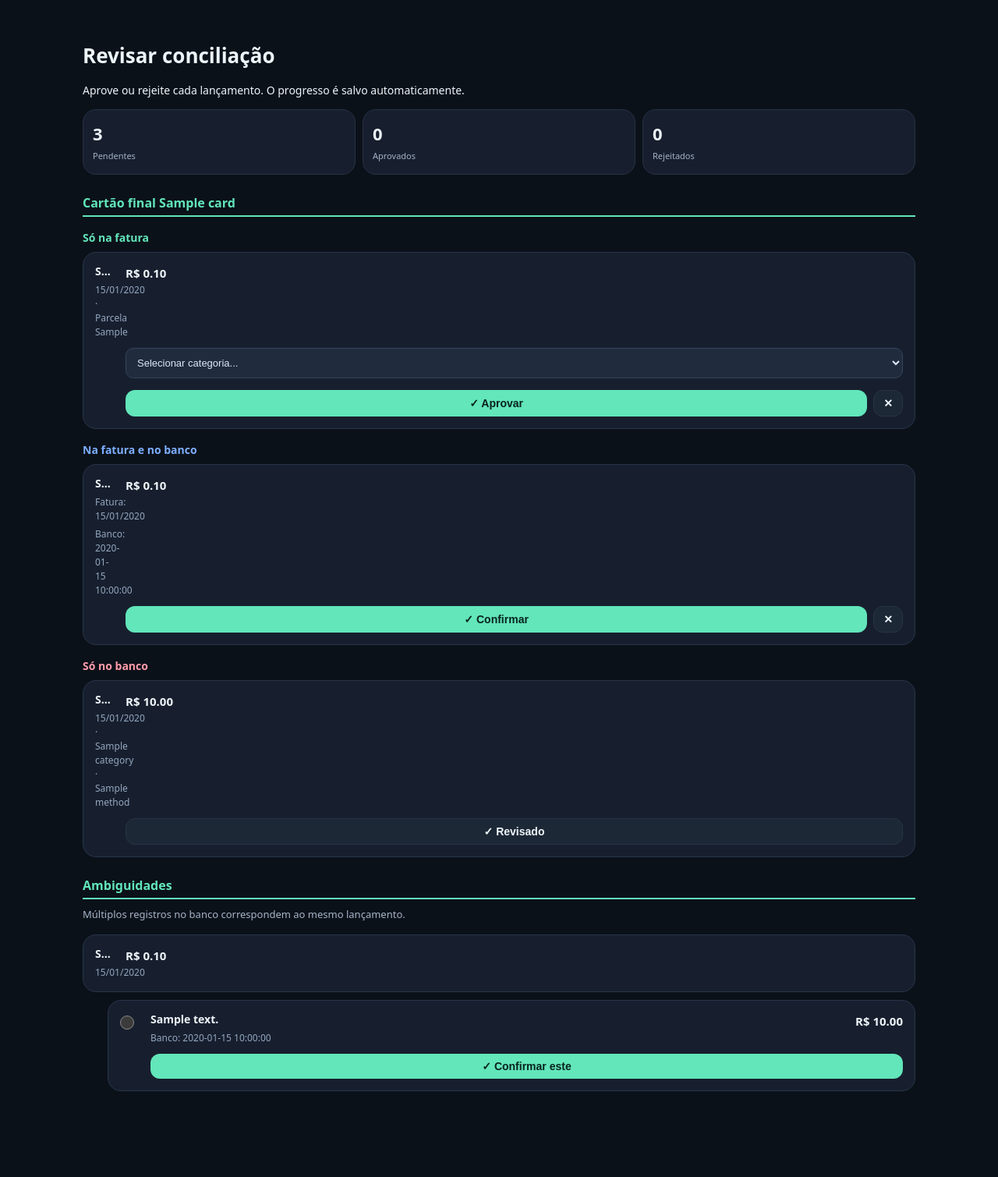
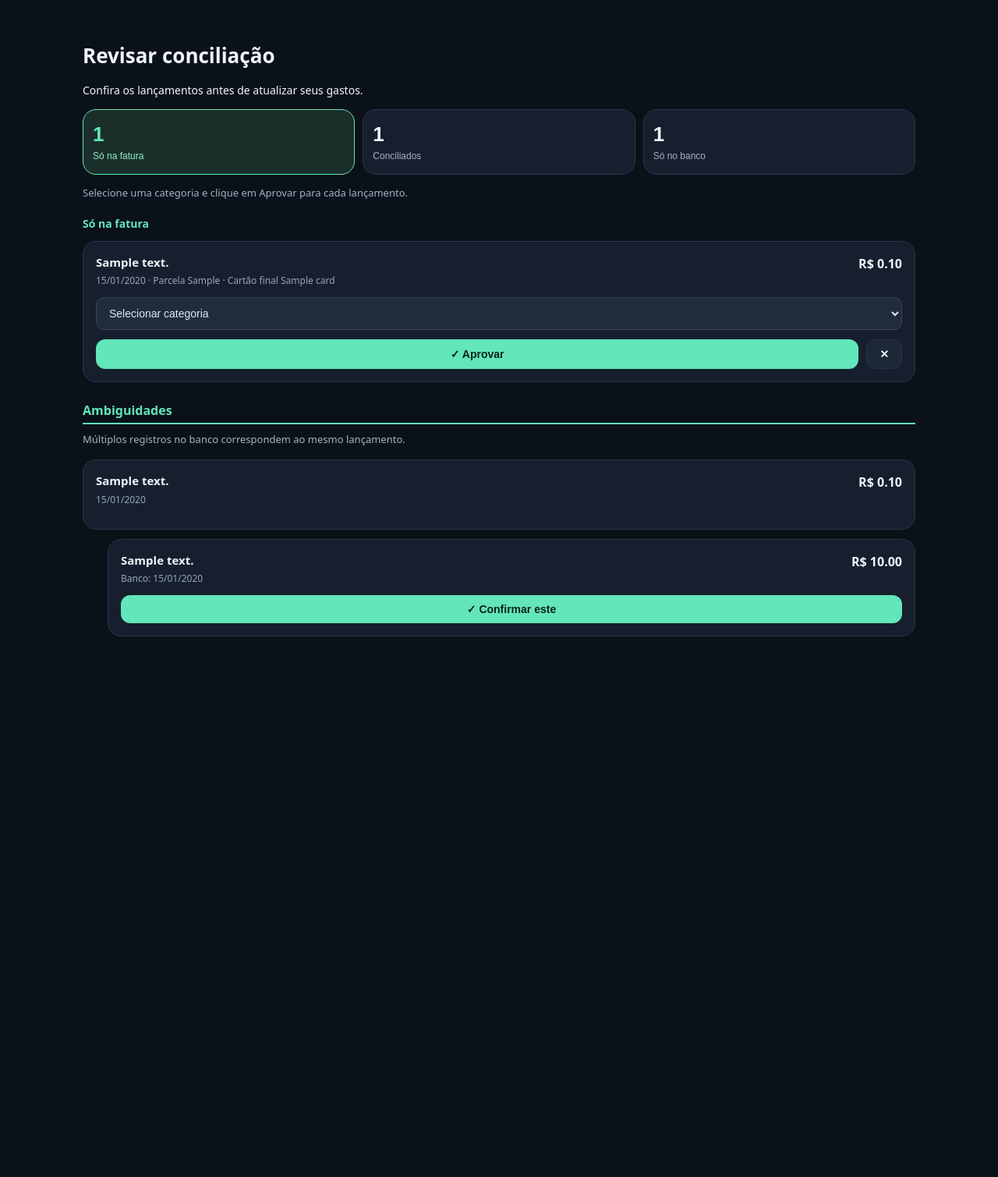
Before and after one commit to hscleandro/financas-ia, a FastAPI app: template web/templates/review_statement.html in a window 1280 px wide. Shown: the whole page at 78% size. After the commit the page ends 816 px from the top, so only its background shows below. Run offline with FastAPI, Linux system fonts and the light colour scheme; the template is opened without the code that fills it: most values are stand-ins (such as "Sample title", 1, 10 or a date in 2020); parts of the project's set-up code (start-up, migrations or seed data) failed here and were passed over.

Commit message:
feat(web): novo layout da tela de revisão com cards filtráveis
- Subtítulo atualizado para 'Confira os lançamentos antes de atualizar seus gastos.'
- Cards clicáveis: Só na fatura / Conciliados / Só no banco
- Card selecionado com destaque visual (borda/fundo mint)
- Seções filtráveis via JavaScript
- Remove pills de filtro
- Mantém aprovação individual com botão Aprovar e ✕ Rejeitar
- Select de categoria com autopreenchimento via histórico/IA
- Contadores atualizados ao aprovar/rejeitar
- Transações agregadas por tipo, sem separação por cartão na lista
- Adiciona testes de estrutura dos cards de resumo
- 81/81 testes passando

```diff
--- a/web/templates/base.html
+++ b/web/templates/base.html
@@ -219,6 +219,74 @@
             font-size: 11px;
         }
 
+        .summary-cards {
+            display: grid;
+            grid-template-columns: repeat(3, 1fr);
+            gap: 10px;
+            margin-bottom: 14px;
+        }
+
+        .summary-card {
+            background: #171f2e;
+            border: 1px solid #28354a;
+            border-radius: 17px;
+            padding: 16px 12px;
+            text-align: left;
+            cursor: pointer;
+            transition: all 0.2s;
+            color: var(--txt);
+        }
+
+        .summary-card strong {
+            display: block;
+            font-size: 26px;
+            font-weight: 800;
+            margin-bottom: 4px;
+        }
+
+        .summary-card span {
+            font-size: 12px;
+            color: #a3b1c6;
+        }
+
+        .summary-card:hover {
+            background: #1e2738;
+            border-color: #3a4b63;
+        }
+
+        .summary-card.active {
+            background: #1b2f2a;
+            border-color: var(--mint);
+        }
+
+        .summary-card.active strong {
+            color: var(--mint);
+        }
+
+        .summary-card.active span {
+            color: #8ef0c9;
+        }
+
+        .section-hint {
+            color: #a3b1c6;
+            font-size: 13px;
+            margin: 0 0 18px;
+        }
+
+        .section-panel {
+            display: none;
+        }
+
+        .section-panel.active {
+            display: block;
+        }
+
+        .section-heading {
+            font-size: 14px;
+            font-weight: 700;
+            margin: 0 0 12px;
+        }
+
         .tabs {
             display: flex;
             gap: 8px;
@@ -245,16 +313,42 @@
         }
 
         .expense {
-            display: grid;
-            grid-template-columns: 28px minmax(0, 1fr) auto;
-            gap: 11px;
-            align-items: start;
             background: #171f2e;
             border: 1px solid #28354a;
             border-radius: 17px;
-            padding: 15px;
-            margin-bottom: 10px;
+            padding: 16px;
+            margin-bottom: 12px;
             overflow: hidden;
+        }
+
+        .expense-main {
+            display: flex;
+            justify-content: space-between;
+            align-items: flex-start;
+            gap: 12px;
+            margin-bottom: 12px;
+        }
+
+        .expense-info {
+            min-width: 0;
+            flex: 1;
+        }
+
+        .expense-actions {
+            display: flex;
+            gap: 10px;
+            margin-top: 12px;
+        }
+
+        .expense-actions .btn {
+            flex: 1;
+            padding: 10px 14px;
+            font-size: 14px;
+        }
+
+        .expense-actions .btn-reject {
+            flex: 0 0 auto;
+            padding: 10px 16px;
         }
 
         .expense input[type=checkbox] {
@@ -273,7 +367,7 @@
 
         .name {
             font-weight: 700;
-            font-size: 14px;
+            font-size: 15px;
             line-height: 1.35;
             overflow-wrap: break-word;
             word-break: break-word;
@@ -291,19 +385,19 @@
 
         .amount {
             font-weight: 800;
-            font-size: 15px;
+            font-size: 16px;
             white-space: nowrap;
+            color: var(--txt);
         }
 
         .category-select {
-            grid-column: 2/4;
             width: 100%;
             border: 1px solid #34445b;
             border-radius: 10px;
             background: #202c3e;
             color: #dce7f6;
-            padding: 10px;
-            font-size: 13px;
+            padding: 11px 12px;
+            font-size: 14px;
         }
 
         .section-info {
--- a/web/templates/review_statement.html
+++ b/web/templates/review_statement.html
@@ -3,8 +3,23 @@
 {% block title %}Revisar conciliação - Finanças IA{% endblock %}
 
 {% block content %}
+{% set all_statement = [] %}
+{% set all_matched = [] %}
+{% set all_database = [] %}
+{% for card, section in sections.items() %}
+    {% for tx in section.only_on_statement %}
+        {% set _ = all_statement.append((card, tx)) %}
+    {% endfor %}
+    {% for pair in section.matched %}
+        {% set _ = all_matched.append((card, pair)) %}
+    {% endfor %}
+    {% for exp in section.only_on_database %}
+        {% set _ = all_database.append((card, exp)) %}
+    {% endfor %}
+{% endfor %}
+
 <h1>Revisar conciliação</h1>
-<p class="sub">Aprove ou rejeite cada lançamento. O progresso é salvo automaticamente.</p>
+<p class="sub">Confira os lançamentos antes de atualizar seus gastos.</p>
 
 {% if warnings %}
 {% for w in warnings %}
@@ -12,108 +27,129 @@
 {% endfor %}
 {% endif %}
 
-<div class="stats">
-    {% set pending_total = namespace(value=0) %}
-    {% for card, section in sections.items() %}
-        {% set pending_total.value = pending_total.value + section.only_on_statement|length + section.matched|length + section.only_on_database|length %}
-    {% endfor %}
-    <div class="stat">
-        <strong id="pending-count">{{ pending_total.value }}</strong>
-        <small>Pendentes</small>
-    </div>
-    <div class="stat">
-        <strong id="approved-count">0</strong>
-        <small>Aprovados</small>
-    </div>
-    <div class="stat">
-        <strong id="rejected-count">0</strong>
-        <small>Rejeitados</small>
-    </div>
+<div class="summary-cards">
+    <button type="button" class="summary-card active" data-section="statement">
+        <strong id="count-statement">{{ all_statement|length }}</strong>
+        <span>Só na fatura</span>
+    </button>
+    <button type="button" class="summary-card" data-section="matched">
+        <strong id="count-matched">{{ all_matched|length }}</strong>
+        <span>Conciliados</span>
+    </button>
+    <button type="button" class="summary-card" data-section="database">
+        <strong id="count-database">{{ all_database|length }}</strong>
+        <span>Só no banco</span>
+    </button>
 </div>
 
-{% for card, section in sections.items() %}
-<h3 class="section-title">Cartão final {{ card }}</h3>
+<p class="section-hint">Selecione uma categoria e clique em Aprovar para cada lançamento.</p>
 
-<h4 style="color:var(--mint);font-size:14px;margin:1rem 0 0.5rem;">Só na fatura</h4>
-{% for tx in section.only_on_statement %}
+<div id="panel-statement" class="section-panel active">
+    <h4 class="section-heading" style="color:var(--mint);">Só na fatura</h4>
+    {% if all_statement %}
+        {% for card, tx in all_statement %}
         <div class="expense" data-tx-id="{{ tx.id }}" data-type="insert">
-    <div style="min-width:0;">
+            <div class="expense-main">
+                <div class="expense-info">
                     <div class="name" title="{{ tx.description }}">{{ tx.description }}</div>
                     <div class="date">{{ tx.transaction_date.strftime('%d/%m/%Y') }}
                         {% if tx.installment_info %}· Parcela {{ tx.installment_info }}{% endif %}
+                        {% if card and card != 'não identificado' %}· Cartão final {{ card }}{% endif %}
                     </div>
                 </div>
                 <div class="amount">R$ {{ "%.2f"|format(tx.amount_cents / 100) }}</div>
+            </div>
             <select class="category-select" data-tx-id="{{ tx.id }}">
-        <option value="">Selecionar categoria...</option>
+                <option value="">Selecionar categoria</option>
                 {% for cat in categories %}
                 <option value="{{ cat }}" {% if tx.selected_category == cat %}selected{% endif %}>{{ cat }}</option>
                 {% endfor %}
             </select>
-    <div style="grid-column:2/4;display:flex;gap:8px;margin-top:4px;">
-        <button type="button" class="btn btn-primary btn-approve" data-tx-id="{{ tx.id }}" data-type="insert" style="flex:1;padding:8px;">✓ Aprovar</button>
-        <button type="button" class="btn btn-secondary btn-reject" data-tx-id="{{ tx.id }}" style="padding:8px 12px;">✕</button>
+            <div class="expense-actions">
+                <button type="button" class="btn btn-primary btn-approve" data-tx-id="{{ tx.id }}" data-type="insert">✓ Aprovar</button>
+                <button type="button" class="btn btn-secondary btn-reject" data-tx-id="{{ tx.id }}">✕</button>
             </div>
         </div>
+        {% endfor %}
     {% else %}
         <p class="section-info">Nenhum lançamento novo.</p>
-{% endfor %}
+    {% endif %}
+</div>
 
-<h4 style="color:var(--blue);font-size:14px;margin:1rem 0 0.5rem;">Na fatura e no banco</h4>
-{% for pair in section.matched %}
+<div id="panel-matched" class="section-panel">
+    <h4 class="section-heading" style="color:var(--blue);">Conciliados</h4>
+    {% if all_matched %}
+        {% for card, pair in all_matched %}
         <div class="expense" data-tx-id="{{ pair.statement_tx.id }}" data-type="match" data-expense-id="{{ pair.expense.id }}">
-    <div>
-        <div class="name">{{ pair.statement_tx.description }}</div>
-        <div class="date">Fatura: {{ pair.statement_tx.transaction_date.strftime('%d/%m/%Y') }}</div>
-        <div class="date" style="color:#94a7c0;">Banco: {{ pair.expense.expense_date }}</div>
+            <div class="expense-main">
+                <div class="expense-info">
+                    <div class="name" title="{{ pair.statement_tx.description }}">{{ pair.statement_tx.description }}</div>
+                    <div class="date">Fatura: {{ pair.statement_tx.transaction_date.strftime('%d/%m/%Y') }} · Banco: {{ pair.expense.expense_date.strftime('%d/%m/%Y') }}
+                        {% if card and card != 'não identificado' %}· Cartão final {{ card }}{% endif %}
+                    </div>
                 </div>
                 <div class="amount">R$ {{ "%.2f"|format(pair.statement_tx.amount_cents / 100) }}</div>
-    <div style="grid-column:2/4;display:flex;gap:8px;">
-        <button type="button" class="btn btn-primary btn-approve" data-tx-id="{{ pair.statement_tx.id }}" data-type="match" data-expense-id="{{ pair.expense.id }}" style="flex:1;padding:8px;">✓ Confirmar</button>
-        <button type="button" class="btn btn-secondary btn-reject" data-tx-id="{{ pair.statement_tx.id }}" style="padding:8px 12px;">✕</button>
+            </div>
+            <div class="expense-actions">
+                <button type="button" class="btn btn-primary btn-approve" data-tx-id="{{ pair.statement_tx.id }}" data-type="match" data-expense-id="{{ pair.expense.id }}">✓ Confirmar</button>
+                <button type="button" class="btn btn-secondary btn-reject" data-tx-id="{{ pair.statement_tx.id }}">✕</button>
             </div>
         </div>
+        {% endfor %}
     {% else %}
         <p class="section-info">Nenhuma correspondência.</p>
-{% endfor %}
+    {% endif %}
+</div>
 
-<h4 style="color:var(--danger);font-size:14px;margin:1rem 0 0.5rem;">Só no banco</h4>
-{% for exp in section.only_on_database %}
+<div id="panel-database" class="section-panel">
+    <h4 class="section-heading" style="color:var(--danger);">Só no banco</h4>
+    {% if all_database %}
+        {% for card, exp in all_database %}
         <div class="expense" data-expense-id="{{ exp.id }}" data-type="review">
-    <div>
-        <div class="name">{{ exp.description }}</div>
-        <div class="date">{{ exp.expense_date.strftime('%d/%m/%Y') }} · {{ exp.category }} · {{ exp.method }}</div>
+            <div class="expense-main">
+                <div class="expense-info">
+                    <div class="name" title="{{ exp.description }}">{{ exp.description }}</div>
+                    <div class="date">{{ exp.expense_date.strftime('%d/%m/%Y') }} · {{ exp.category }} · {{ exp.method }}
+                        {% if card and card != 'não identificado' %}· Cartão final {{ card }}{% endif %}
+                    </div>
                 </div>
                 <div class="amount">R$ {{ "%.2f"|format(exp.amount) }}</div>
-    <div style="grid-column:2/4;display:flex;gap:8px;">
-        <button type="button" class="btn btn-secondary btn-approve" data-expense-id="{{ exp.id }}" data-type="review" style="flex:1;padding:8px;">✓ Revisado</button>
+            </div>
+            <div class="expense-actions">
+                <button type="button" class="btn btn-secondary btn-approve" data-expense-id="{{ exp.id }}" data-type="review">✓ Revisado</button>
             </div>
         </div>
+        {% endfor %}
     {% else %}
         <p class="section-info">Nenhum registro sem correspondência.</p>
-{% endfor %}
-{% endfor %}
+    {% endif %}
+</div>
 
 {% if ambiguous %}
 <h3 class="section-title">Ambiguidades</h3>
 <p class="section-info">Múltiplos registros no banco correspondem ao mesmo lançamento.</p>
 {% for tx, candidates in ambiguous %}
 <div class="expense">
-    <div>
-        <div class="name">{{ tx.description }}</div>
+    <div class="expense-main">
+        <div class="expense-info">
+            <div class="name" title="{{ tx.description }}">{{ tx.description }}</div>
             <div class="date">{{ tx.transaction_date.strftime('%d/%m/%Y') }}</div>
         </div>
         <div class="amount">R$ {{ "%.2f"|format(tx.amount_cents / 100) }}</div>
     </div>
+</div>
 {% for cand in candidates %}
-<div class="expense ambiguous-row" style="margin-left: 2rem;" data-tx-id="{{ tx.id }}" data-type="match" data-expense-id="{{ cand.id }}">
-    <input type="radio" name="ambiguous_{{ tx.id }}" value="{{ cand.id }}" style="margin-top:4px;">
-    <div>
-        <div class="name">{{ cand.description }}</div>
-        <div class="date">Banco: {{ cand.expense_date }}</div>
+<div class="expense" style="margin-left: 2rem;" data-tx-id="{{ tx.id }}" data-type="match" data-expense-id="{{ cand.id }}">
+    <div class="expense-main">
+        <div class="expense-info">
+            <div class="name" title="{{ cand.description }}">{{ cand.description }}</div>
+            <div class="date">Banco: {{ cand.expense_date.strftime('%d/%m/%Y') }}</div>
         </div>
         <div class="amount">R$ {{ "%.2f"|format(cand.amount) }}</div>
-    <button type="button" class="btn btn-primary btn-approve" data-tx-id="{{ tx.id }}" data-type="match" data-expense-id="{{ cand.id }}" style="grid-column:2/4;padding:8px;">✓ Confirmar este</button>
+    </div>
+    <div class="expense-actions">
+        <button type="button" class="btn btn-primary btn-approve" data-tx-id="{{ tx.id }}" data-type="match" data-expense-id="{{ cand.id }}">✓ Confirmar este</button>
+    </div>
 </div>
 {% endfor %}
 {% endfor %}
@@ -159,22 +195,63 @@ async function reject(txId) {
 }
 
 function removeElement(el) {
-    el.style.transition = 'opacity 0.3s, transform 0.3s';
+    el.style.transition = 'opacity 0.25s, transform 0.25s';
     el.style.opacity = '0';
-    el.style.transform = 'translateX(20px)';
-    setTimeout(() => el.remove(), 300);
+    el.style.transform = 'translateX(16px)';
+    setTimeout(() => {
+        el.remove();
+        updateEmptyStates();
+    }, 250);
 }
 
-function updateCounters() {
-    const pending = document.querySelectorAll('.expense[data-tx-id], .expense[data-expense-id]').length;
-    // Cálculo simples: aprovados/rejeitados não são persistidos no frontend,
-    // apenas removemos o elemento. Para contadores precisos, recarregar a página.
-    document.getElementById('pending-count').textContent = pending;
+function decrementCounter(section) {
+    const counter = document.getElementById(`count-${section}`);
+    if (counter) {
+        counter.textContent = Math.max(0, parseInt(counter.textContent, 10) - 1);
     }
+}
+
+function getSectionFromPanel(panel) {
+    if (panel.id === 'panel-statement') return 'statement';
+    if (panel.id === 'panel-matched') return 'matched';
+    if (panel.id === 'panel-database') return 'database';
+    return null;
+}
+
+function updateEmptyStates() {
+    ['statement', 'matched', 'database'].forEach(section => {
+        const panel = document.getElementById(`panel-${section}`);
+        const hasItems = panel.querySelector('.expense[data-tx-id], .expense[data-expense-id]');
+        let emptyMsg = panel.querySelector('.section-info');
+        if (!hasItems && !emptyMsg) {
+            emptyMsg = document.createElement('p');
+            emptyMsg.className = 'section-info';
+            const labels = {
+                statement: 'Nenhum lançamento novo.',
+                matched: 'Nenhuma correspondência.',
+                database: 'Nenhum registro sem correspondência.'
+            };
+            emptyMsg.textContent = labels[section];
+            panel.appendChild(emptyMsg);
+        }
+    });
+}
+
+function showSection(section) {
+    document.querySelectorAll('.summary-card').forEach(card => {
+        card.classList.toggle('active', card.dataset.section === section);
+    });
+    document.querySelectorAll('.section-panel').forEach(panel => {
+        panel.classList.toggle('active', panel.id === `panel-${section}`);
+    });
+}
+
+document.querySelectorAll('.summary-card').forEach(card => {
+    card.addEventListener('click', () => showSection(card.dataset.section));
+});
 
 document.querySelectorAll('.category-select').forEach(sel => {
     sel.addEventListener('change', () => updateCategory(sel.dataset.txId, sel.value));
-    // Se não há categoria selecionada, tenta sugerir via IA sob demanda
     if (!sel.value) {
         fetch(`/api/suggest-category/${sel.dataset.txId}`)
             .then(r => r.json())
@@ -210,8 +287,11 @@ document.querySelectorAll('.btn-approve').forEach(btn => {
         }
 
         if (ok) {
-            removeElement(btn.closest('.expense'));
-            updateCounters();
+            const expenseEl = btn.closest('.expense');
+            const panel = expenseEl.closest('.section-panel');
+            const section = getSectionFromPanel(panel);
+            removeElement(expenseEl);
+            decrementCounter(section);
         } else {
             alert('Erro ao aprovar. Tente novamente.');
         }
@@ -223,8 +303,11 @@ document.querySelectorAll('.btn-reject').forEach(btn => {
         const txId = btn.dataset.txId;
         const ok = await reject(txId);
         if (ok) {
-            removeElement(btn.closest('.expense'));
-            updateCounters();
+            const expenseEl = btn.closest('.expense');
+            const panel = expenseEl.closest('.section-panel');
+            const section = getSectionFromPanel(panel);
+            removeElement(expenseEl);
+            decrementCounter(section);
         } else {
             alert('Erro ao rejeitar. Tente novamente.');
         }
```
Also changed, not shown: other parts of web/templates/base.html (+11 -17 lines), tests/test_web.py (+19 -0 lines). Lines whose indentation alone changed are shown as unchanged.
